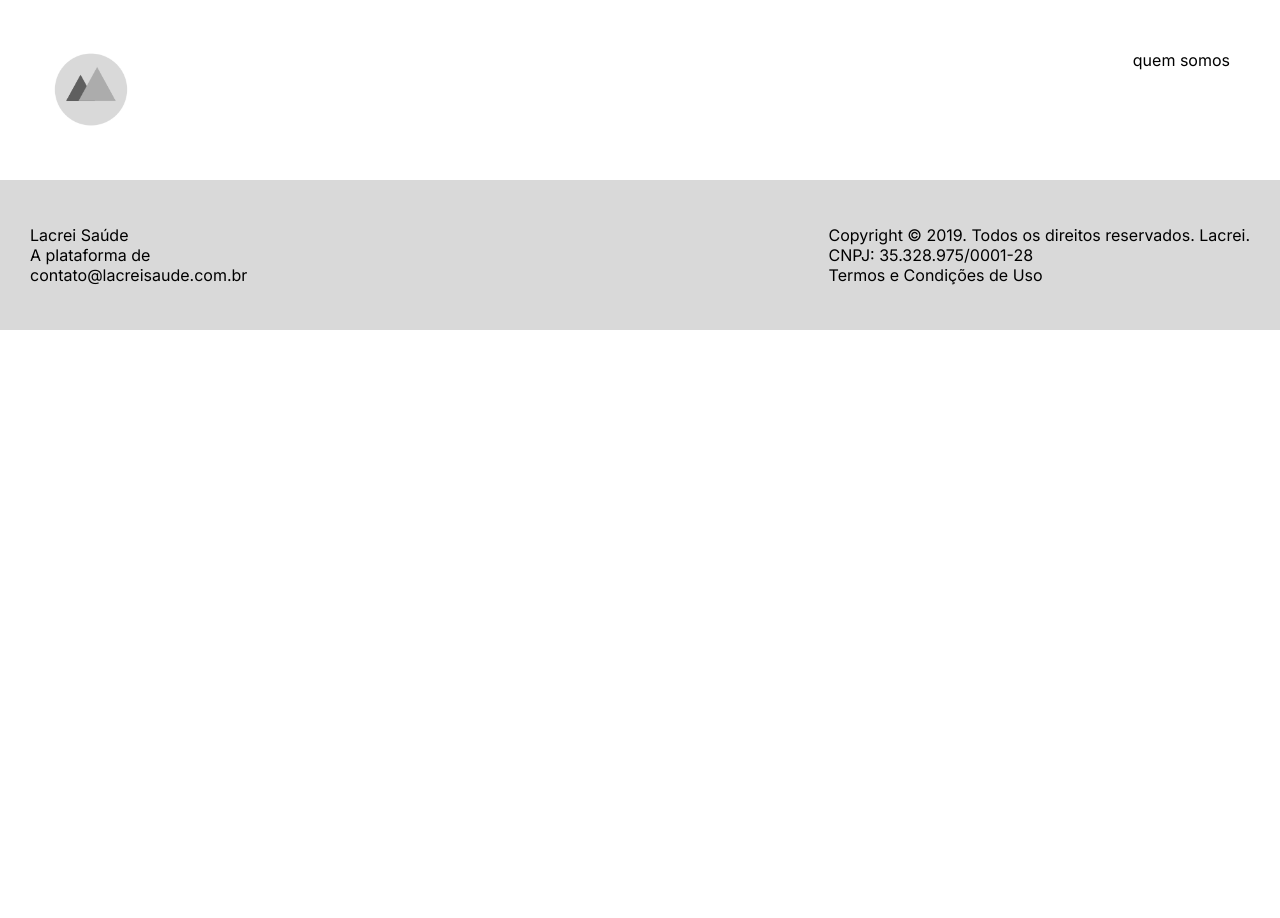
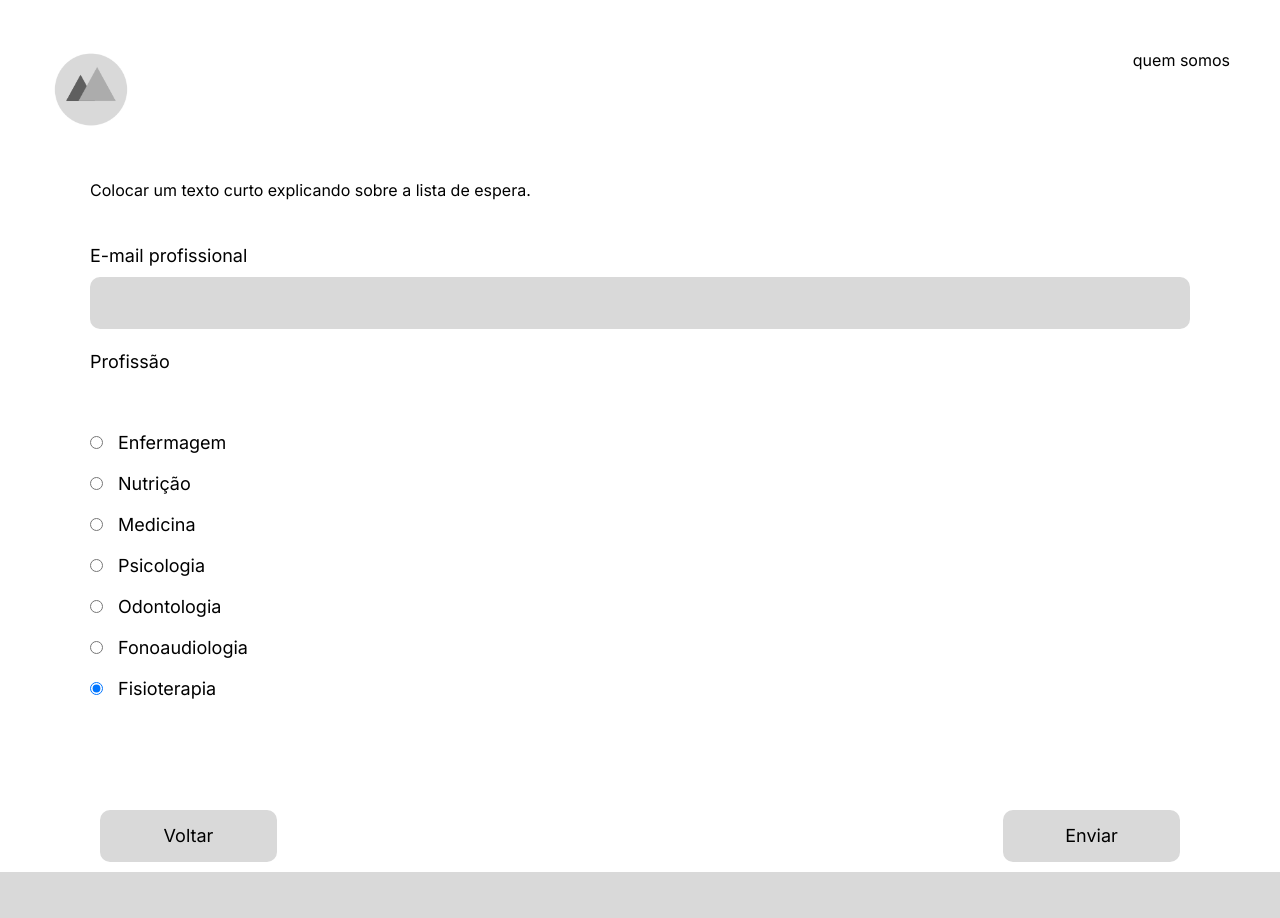
Before and after one commit to michaelmartinlee/front-lacrei, a React (Vite) app: page /pre-cadastro/outros-estados in a window 1280 px wide. Shown: the top 918 px of the page. Before the commit the page ends 800 px from the top, so only its background shows below. Built offline with nearby package versions, Linux system fonts and the light colour scheme.

Commit message:
pagina pre cadastro fora de sp 2 feita

```diff
--- a/src/Routes.tsx
+++ b/src/Routes.tsx
@@ -7,6 +7,7 @@ import { Profile } from "./pages/Profile";
 import { Home } from "./pages/Home";
 import { Login } from "./pages/Login";
 import { Register } from "./pages/Register";
+import { PreRegisterOther } from "./pages/PreRegisterOther";
 
 export function Routes() {
   return (
@@ -20,6 +21,7 @@ export function Routes() {
           <Route path="/perfil" element={<Profile />} />
           <Route path="/perfil/editar" element={<EditProfile />} />
           <Route path="/perfil/dados-profissionais" element={<ProfessionalData />} />
+          <Route path="/pre-cadastro/outros-estados" element={<PreRegisterOther />} />
         </RoutesReact>
       </BrowserRouter>
     <Footer />
--- /dev/null
+++ b/src/components/ButtonBackProgress/index.tsx
@@ -0,0 +1,19 @@
+import { Link } from "react-router-dom";
+import { Button } from "../Button";
+import { DivButtons } from "./style";
+
+interface IButtonBackProgressProps{
+  buttonLeft:string;
+  buttonRight:string;
+  redirectLeft?:string;
+  redirectRight?:string;
+}
+
+export function ButtonBackProgress(props:IButtonBackProgressProps){
+  return(
+    <DivButtons>
+        <Link to={props.redirectLeft}><Button text={props.buttonLeft}/></Link>
+        <Link to={props.redirectLeft}><Button text={props.buttonRight}/></Link>
+    </DivButtons>
+  )
+}
--- /dev/null
+++ b/src/components/ButtonBackProgress/style.ts
@@ -0,0 +1,9 @@
+import styled from "styled-components";
+
+export const DivButtons = styled.div`
+width: 100%;
+height: auto;
+display: flex;
+margin-top: 100px;
+justify-content: space-between;
+`
--- /dev/null
+++ b/src/components/InputRadioCarreer/index.tsx
@@ -0,0 +1,33 @@
+import { DivInputRadio } from "./style"
+
+const buttonsRadio = [
+  {title:"Enfermagem"},
+  {title:"Nutrição"},
+  {title:"Medicina"},
+  {title:"Psicologia"},
+  {title:"Odontologia"},
+  {title:"Fonoaudiologia"},
+  {title:"Fisioterapia"},
+]
+
+export function InputRadioCarreer(){
+  const isRadioSelected = (value:string): boolean => true
+  const handleRadioClick = (e: React.ChangeEvent<HTMLInputElement>) => {}
+
+  return(
+      <DivInputRadio>
+          <label htmlFor="Profissão">Profissão</label>
+            {buttonsRadio.map((element,index) => (
+              <label htmlFor={element.title} key={element.title+index}>
+                <input
+                  type="radio"
+                  name="radio-btn"
+                  value={element.title}
+                  checked={isRadioSelected(element.title)}
+                  onChange={handleRadioClick}
+                  />{element.title}
+                </label>
+            ))}
+        </DivInputRadio>
+  )
+}
--- /dev/null
+++ b/src/components/InputRadioCarreer/style.ts
@@ -0,0 +1,17 @@
+import styled from "styled-components";
+
+export const DivInputRadio = styled.div`
+display: flex;
+flex-direction: column;
+font-size: 18px;
+line-height: 22px;
+>label:first-child{
+  margin-top: 22px;
+  margin-bottom: 40px;
+}
+>label>input{
+margin-right: 15px;
+margin-top: 23px;
+}
+
+`
--- a/src/pages/EditProfile/index.tsx
+++ b/src/pages/EditProfile/index.tsx
@@ -1,8 +1,7 @@
-import { Link } from "react-router-dom";
-import { Button } from "../../components/Button";
+import { ButtonBackProgress } from "../../components/ButtonBackProgress";
 import { LabelInput } from "../../components/LabelInput";
 import { LabelTextarea } from "../../components/LabelTextarea";
-import { DivButtons, DivUser, FormStyled } from "./style";
+import { DivUser, FormStyled } from "./style";
 
 const textareaFields = [
   {title:"Descrição da sua foto*", subtitle:"Ex: mulher branca com cabelo cacheado escuro. Usa camisa rosa e sorri para a foto"},
@@ -26,10 +25,12 @@ export function EditProfile() {
             title={element.title}
             subtitle={element.subtitle} />
           ))}
-          <DivButtons>
-              <Link to={"/perfil"}><Button text="Cancelar"/></Link>
-              <Button text="Salvar"/>
-          </DivButtons>
+        <ButtonBackProgress
+        buttonLeft="Cancelar"
+        buttonRight="Salvar"
+        redirectLeft="/"
+        redirectRight="/"
+        />
       </FormStyled>
     </main>
   )
--- a/src/pages/EditProfile/style.ts
+++ b/src/pages/EditProfile/style.ts
@@ -51,11 +51,3 @@ export const DivInputs = styled.div`
       resize: none;
     }
 `
-
-export const DivButtons = styled.div`
-  width: 100%;
-  height: auto;
-  display: flex;
-  margin-top: 100px;
-  justify-content: space-between;
-`
--- /dev/null
+++ b/src/pages/PreRegisterOther/index.tsx
@@ -0,0 +1,20 @@
+import { ButtonBackProgress } from "../../components/ButtonBackProgress";
+import { InputRadioCarreer } from "../../components/InputRadioCarreer";
+import { LabelInput } from "../../components/LabelInput";
+import { DivStyled } from "./style";
+
+export function PreRegisterOther(){
+  return(
+    <DivStyled>
+      <p>Colocar um texto curto explicando sobre a lista de espera.</p>
+      <LabelInput title="E-mail profissional"/>
+      <InputRadioCarreer />
+      <ButtonBackProgress
+      buttonLeft="Voltar"
+      buttonRight="Enviar"
+      redirectLeft="/"
+      redirectRight="/"
+      />
+    </DivStyled>
+  )
+}
--- /dev/null
+++ b/src/pages/PreRegisterOther/style.ts
@@ -0,0 +1,9 @@
+import styled from "styled-components";
+
+
+export const DivStyled = styled.div`
+    margin: 0 90px;
+    @media (max-width: 768px){
+      margin: 0 40px;
+    }
+`
--- a/src/pages/ProfessionalData/index.tsx
+++ b/src/pages/ProfessionalData/index.tsx
@@ -1,48 +1,26 @@
-import { Link } from "react-router-dom";
-import { Button } from "../../components/Button";
+import { ButtonBackProgress } from "../../components/ButtonBackProgress";
+import { InputRadioCarreer } from "../../components/InputRadioCarreer";
 import { LabelInput } from "../../components/LabelInput";
 import { LabelTextarea } from "../../components/LabelTextarea";
-import { DivButtons, DivInputRadio, FormStyled } from "./style";
+import { FormStyled } from "./style";
 
-  const buttonsRadio = [
-    {title:"Enfermagem"},
-    {title:"Nutrição"},
-    {title:"Medicina"},
-    {title:"Psicologia"},
-    {title:"Odontologia"},
-    {title:"Fonoaudiologia"},
-    {title:"Fisioterapia"},
-  ]
 
 export function ProfessionalData() {
-   const isRadioSelected = (value:string): boolean => true
-   const handleRadioClick = (e: React.ChangeEvent<HTMLInputElement>) => {}
 
   return (
     <main>
       <FormStyled action="">
         <LabelInput title="RQE (Registro de Qualificação de Especialista)"/>
         <LabelInput title="Especialização"/>
-        <DivInputRadio>
-          <label htmlFor="Profissão">Profissão</label>
-            {buttonsRadio.map((element,index) => (
-              <label htmlFor={element.title} key={element.title+index}>
-                <input
-                  type="radio"
-                  name="radio-btn"
-                  value={element.title}
-                  checked={isRadioSelected(element.title)}
-                  onChange={handleRadioClick}
-                  />{element.title}
-                </label>
-            ))}
-        </DivInputRadio>
+        <InputRadioCarreer />
         <LabelInput title="Público Alvo"/>
         <LabelTextarea title="Tratamento de doenças"/>
-        <DivButtons>
-          <Link to={"/perfil"}><Button text="Cancelar"/></Link>
-          <Button text="Salvar"/>
-        </DivButtons>
+        <ButtonBackProgress
+        buttonLeft="Cancelar"
+        buttonRight="Salvar"
+        redirectLeft="/"
+        redirectRight="/"
+        />
       </FormStyled>
     </main>
   )
--- a/src/pages/ProfessionalData/style.ts
+++ b/src/pages/ProfessionalData/style.ts
@@ -5,27 +5,3 @@ export const FormStyled = styled.form`
     display: flex;
     flex-direction: column;
 `
-export const DivInputRadio = styled.div`
-    display: flex;
-    flex-direction: column;
-    font-size: 18px;
-    line-height: 22px;
-   >label:first-child{
-      margin-top: 22px;
-      margin-bottom: 40px;
-   }
-   >label>input{
-    margin-right: 15px;
-    margin-top: 23px;
-   }
-
-`
-
-export const DivButtons = styled.div`
-  width: 100%;
-  height: auto;
-  display: flex;
-  flex-wrap: wrap;
-  margin-top: 100px;
-  justify-content: space-between;
-`
```
